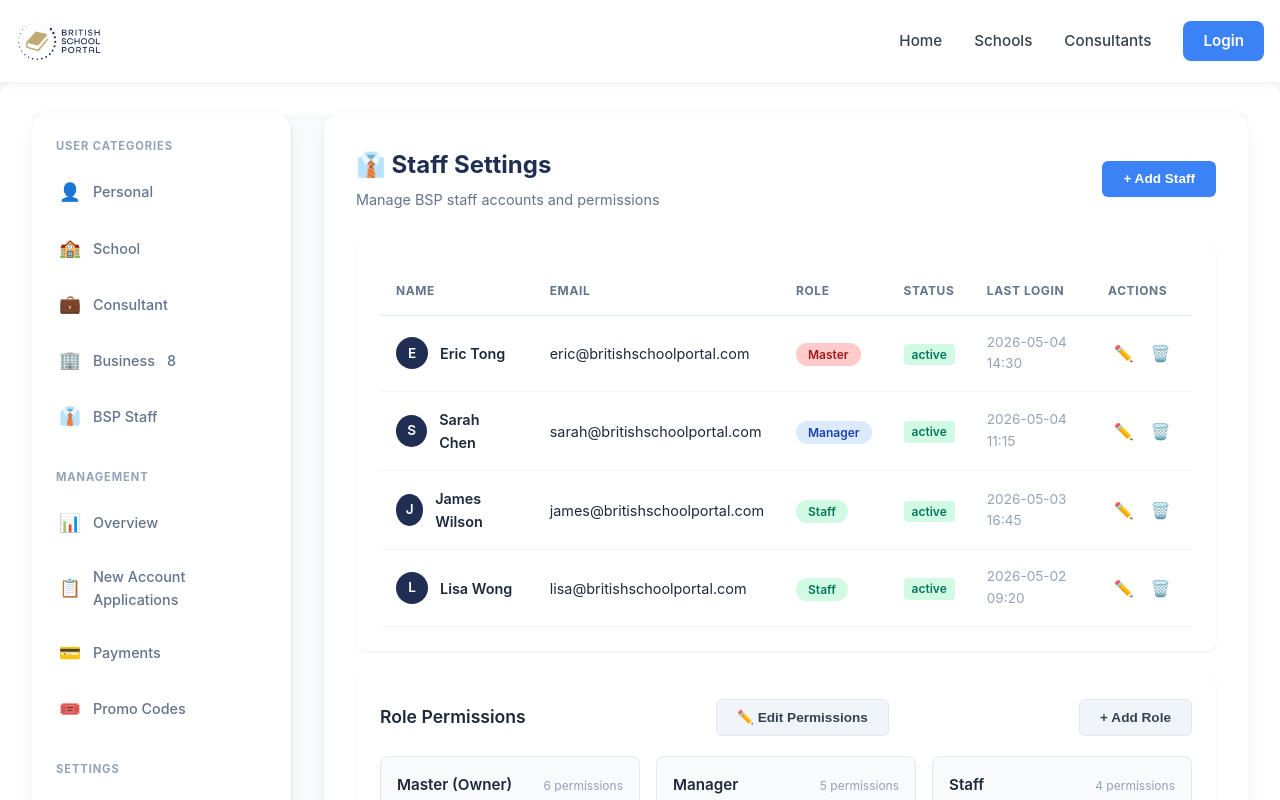
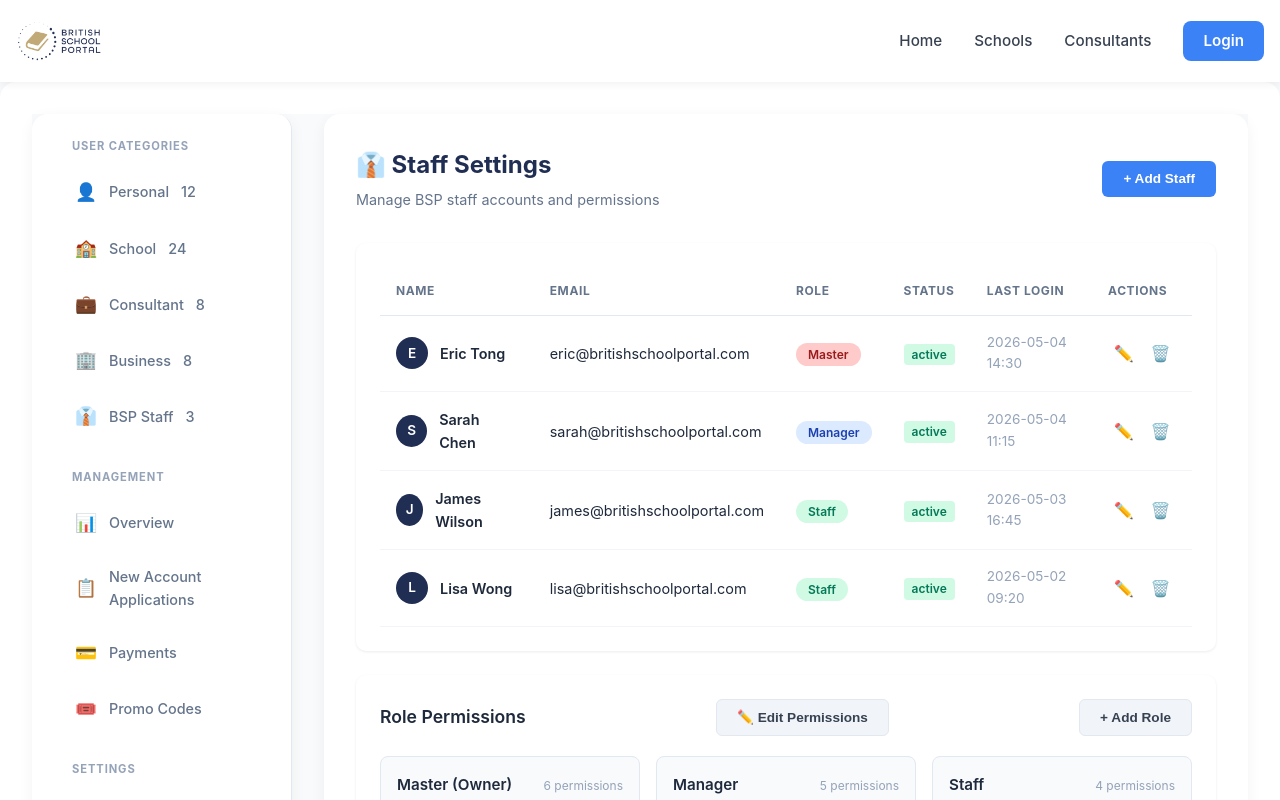
Before and after one commit to socialmedia-dot/bsp-v4, a Nuxt app: page /BSP/settings/staff in a window 1280 px wide. Shown: the top 800 px of the page. Built offline with nearby package versions, Linux system fonts and the light colour scheme.

Commit message:
fix: unify settings sidebar CSS and fix Promo Codes indentation in fees/website/staff pages

```diff
--- a/pages/BSP/settings/fees.vue
+++ b/pages/BSP/settings/fees.vue
@@ -43,7 +43,7 @@
               <span class="nav-icon">💳</span>
               <span>Payments</span>
             </NuxtLink>
-<NuxtLink to="/BSP/promo-codes" class="nav-item">
+            <NuxtLink to="/BSP/promo-codes" class="nav-item">
               <span class="nav-icon">🎟️</span>
               <span>Promo Codes</span>
             </NuxtLink>
@@ -551,7 +551,8 @@ const saveSettings = () => {
 .dashboard-body { display: flex; min-height: 100vh; }
 
 /* Sidebar */
-.sidebar { width: 260px; background: white; border-right: 1px solid #e2e8f0; padding: 1.5rem 0; flex-shrink: 0; position: sticky; top: 0; height: 100vh; overflow-y: auto; }
+.sidebar { width: 260px; background: white; border-right: 1px solid #e2e8f0; flex-shrink: 0; height: 100vh; overflow-y: auto; position: sticky; top: 0; padding: 0; }
+.sidebar-nav { padding: 1.5rem 1rem; }
 .nav-section { margin-bottom: 1.5rem; }
 .nav-section-title { font-size: 0.7rem; font-weight: 700; text-transform: uppercase; letter-spacing: 0.08em; color: #94a3b8; padding: 0 1.5rem; margin-bottom: 0.5rem; }
 .nav-item { display: flex; align-items: center; gap: 0.75rem; padding: 0.875rem 1.5rem; color: #64748b; text-decoration: none; font-weight: 500; font-size: 0.9rem; transition: all 0.2s; border-left: 3px solid transparent; }
--- a/pages/BSP/settings/staff.vue
+++ b/pages/BSP/settings/staff.vue
@@ -8,14 +8,17 @@
             <NuxtLink to="/BSP/users/personal" class="nav-item">
               <span class="nav-icon">👤</span>
               <span>Personal</span>
+              <span class="nav-count">12</span>
             </NuxtLink>
             <NuxtLink to="/BSP/users/school" class="nav-item">
               <span class="nav-icon">🏫</span>
               <span>School</span>
+              <span class="nav-count">24</span>
             </NuxtLink>
             <NuxtLink to="/BSP/users/consultant" class="nav-item">
               <span class="nav-icon">💼</span>
               <span>Consultant</span>
+              <span class="nav-count">8</span>
             </NuxtLink>
             <NuxtLink to="/BSP/users/business" class="nav-item">
               <span class="nav-icon">🏢</span>
@@ -25,8 +28,10 @@
             <NuxtLink to="/BSP/users/bspstaff" class="nav-item">
               <span class="nav-icon">👔</span>
               <span>BSP Staff</span>
+              <span class="nav-count">3</span>
             </NuxtLink>
           </div>
+
           <div class="nav-section">
             <div class="nav-section-title">Management</div>
             <NuxtLink to="/BSP/dashboard" class="nav-item">
@@ -46,6 +51,7 @@
               <span>Promo Codes</span>
             </NuxtLink>
           </div>
+
           <div class="nav-section">
             <div class="nav-section-title">Settings</div>
             <NuxtLink to="/BSP/settings/fees" class="nav-item">
@@ -290,7 +296,8 @@ function savePermissions() {
 <style scoped>
 .bsp-dashboard { min-height: 100vh; background: #f8fafc; font-family: 'Inter', -apple-system, BlinkMacSystemFont, 'Segoe UI', Roboto, sans-serif; color: #1e293b; }
 .dashboard-body { display: flex; min-height: 100vh; }
-.sidebar { width: 260px; background: white; border-right: 1px solid #e2e8f0; padding: 1.5rem 0; flex-shrink: 0; position: sticky; top: 0; height: 100vh; overflow-y: auto; }
+.sidebar { width: 260px; background: white; border-right: 1px solid #e2e8f0; flex-shrink: 0; height: 100vh; overflow-y: auto; position: sticky; top: 0; padding: 0; }
+.sidebar-nav { padding: 1.5rem 1rem; }
 .nav-section { margin-bottom: 1.5rem; }
 .nav-section-title { font-size: 0.7rem; font-weight: 700; text-transform: uppercase; letter-spacing: 0.08em; color: #94a3b8; padding: 0 1.5rem; margin-bottom: 0.5rem; }
 .nav-item { display: flex; align-items: center; gap: 0.75rem; padding: 0.875rem 1.5rem; color: #64748b; text-decoration: none; font-weight: 500; font-size: 0.9rem; transition: all 0.2s; border-left: 3px solid transparent; }
--- a/pages/BSP/settings/website.vue
+++ b/pages/BSP/settings/website.vue
@@ -41,7 +41,7 @@
               <span class="nav-icon">💳</span>
               <span>Payments</span>
             </NuxtLink>
-<NuxtLink to="/BSP/promo-codes" class="nav-item">
+            <NuxtLink to="/BSP/promo-codes" class="nav-item">
               <span class="nav-icon">🎟️</span>
               <span>Promo Codes</span>
             </NuxtLink>
@@ -155,7 +155,8 @@ const saveSettings = () => { alert('Website settings saved!') }
 <style scoped>
 .bsp-dashboard { min-height: 100vh; background: #f8fafc; font-family: 'Inter', -apple-system, BlinkMacSystemFont, 'Segoe UI', Roboto, sans-serif; color: #1e293b; }
 .dashboard-body { display: flex; min-height: 100vh; }
-.sidebar { width: 260px; background: white; border-right: 1px solid #e2e8f0; padding: 1.5rem 0; flex-shrink: 0; position: sticky; top: 0; height: 100vh; overflow-y: auto; }
+.sidebar { width: 260px; background: white; border-right: 1px solid #e2e8f0; flex-shrink: 0; height: 100vh; overflow-y: auto; position: sticky; top: 0; padding: 0; }
+.sidebar-nav { padding: 1.5rem 1rem; }
 .nav-section { margin-bottom: 1.5rem; }
 .nav-section-title { font-size: 0.7rem; font-weight: 700; text-transform: uppercase; letter-spacing: 0.08em; color: #94a3b8; padding: 0 1.5rem; margin-bottom: 0.5rem; }
 .nav-item { display: flex; align-items: center; gap: 0.75rem; padding: 0.875rem 1.5rem; color: #64748b; text-decoration: none; font-weight: 500; font-size: 0.9rem; transition: all 0.2s; border-left: 3px solid transparent; }
```
